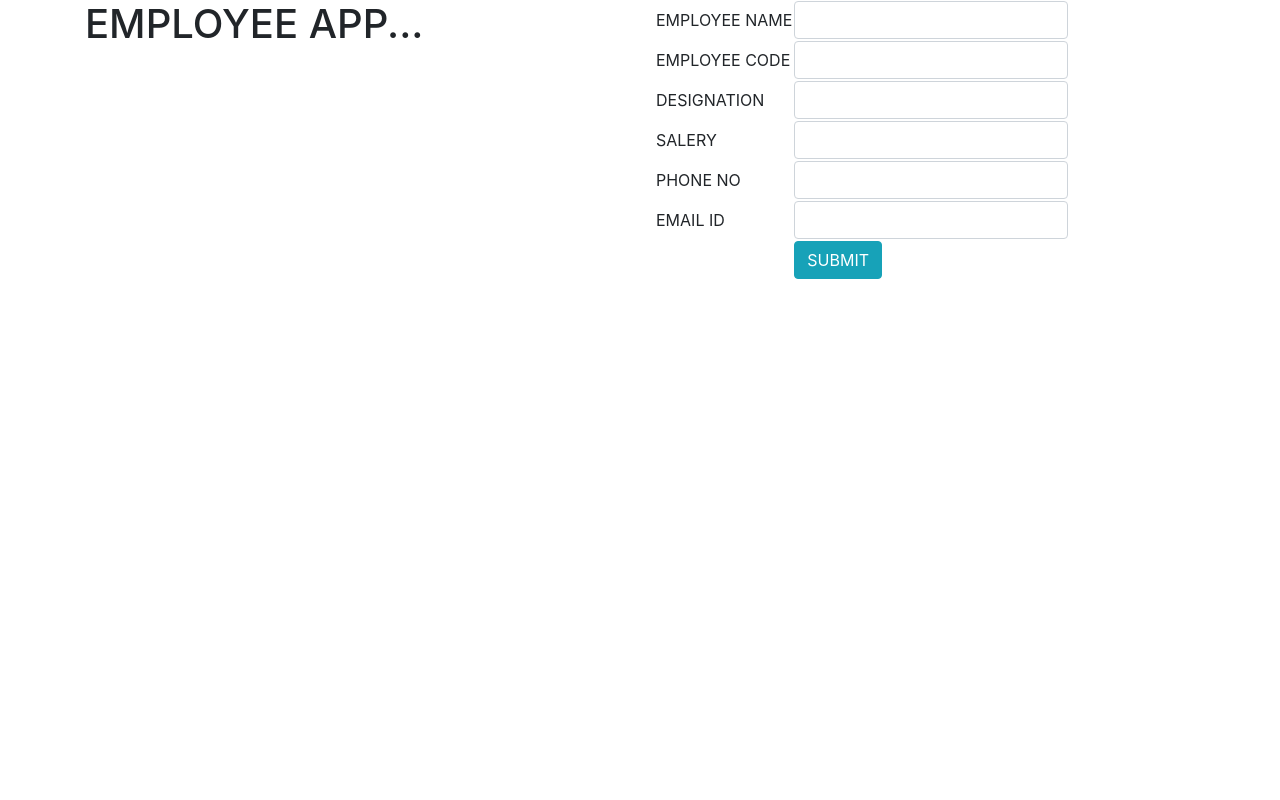
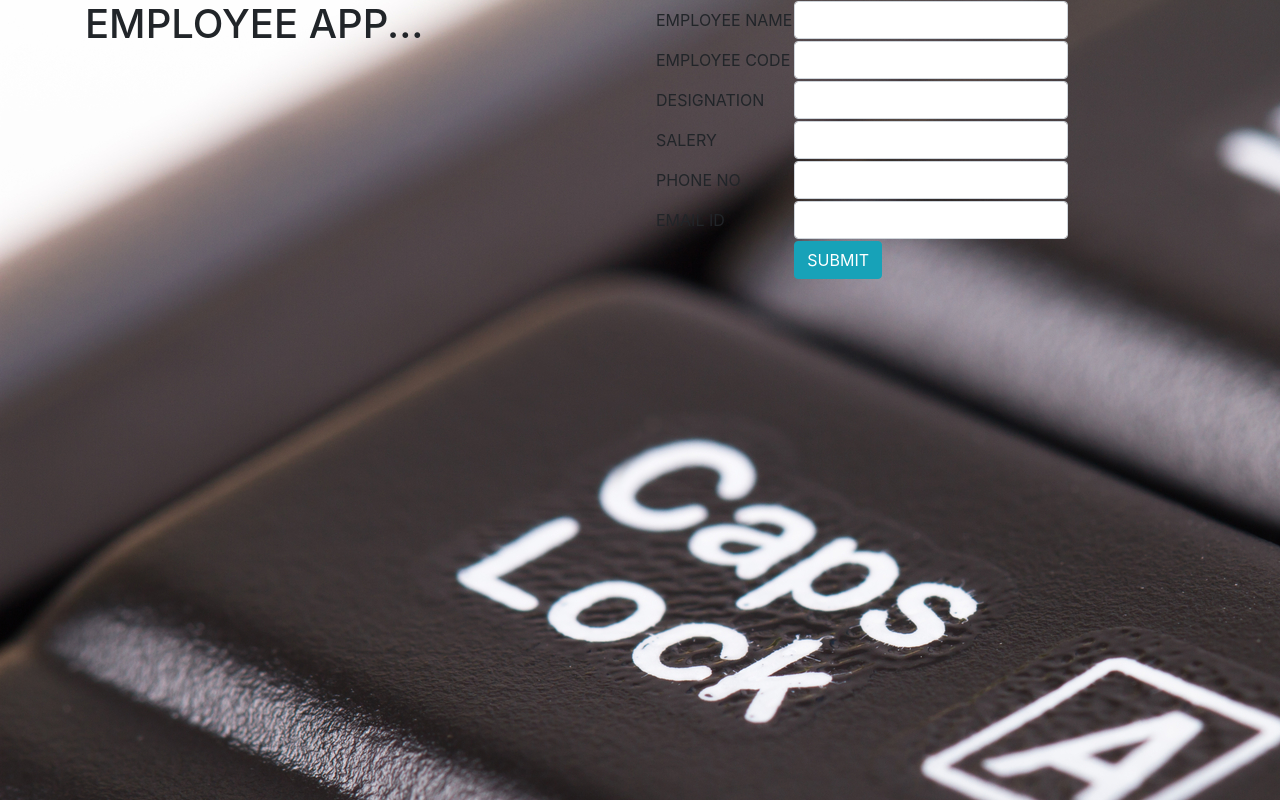
Before and after one commit to AJMIK/employeeapp, a PHP site: page / in a window 1280 px wide. Run offline with PHP 8.4, Linux system fonts and the light colour scheme.

Commit message:
css added

```diff
--- /dev/null
+++ b/css/style.css
@@ -0,0 +1,4 @@
+.empdetails
+{
+    background: url("../image/caps-lock-day1.jpg");
+}
--- a/index.php
+++ b/index.php
@@ -1,12 +1,13 @@
 <!DOCTYPE html>
 <html lang="en">
 <head>
+    <link rel="stylesheet" href="css/style.css">
     <meta charset="UTF-8">
     <meta name="viewport" content="width=device-width, initial-scale=1.0">
     <link rel="stylesheet" href="https://cdn.jsdelivr.net/npm/bootstrap@4.5.3/dist/css/bootstrap.min.css" integrity="sha384-TX8t27EcRE3e/ihU7zmQxVncDAy5uIKz4rEkgIXeMed4M0jlfIDPvg6uqKI2xXr2" crossorigin="anonymous">
     <title>employeeapp</title>
 </head>
-<body>
+<body class="empdetails">
     <div class="container">
         <div class="row">
             <div class="col col-12 col-sm-6 col-md-4 col-lg-3 col-xl-6">
```
Also changed, not shown: image/caps-lock-day1.jpg (added).
